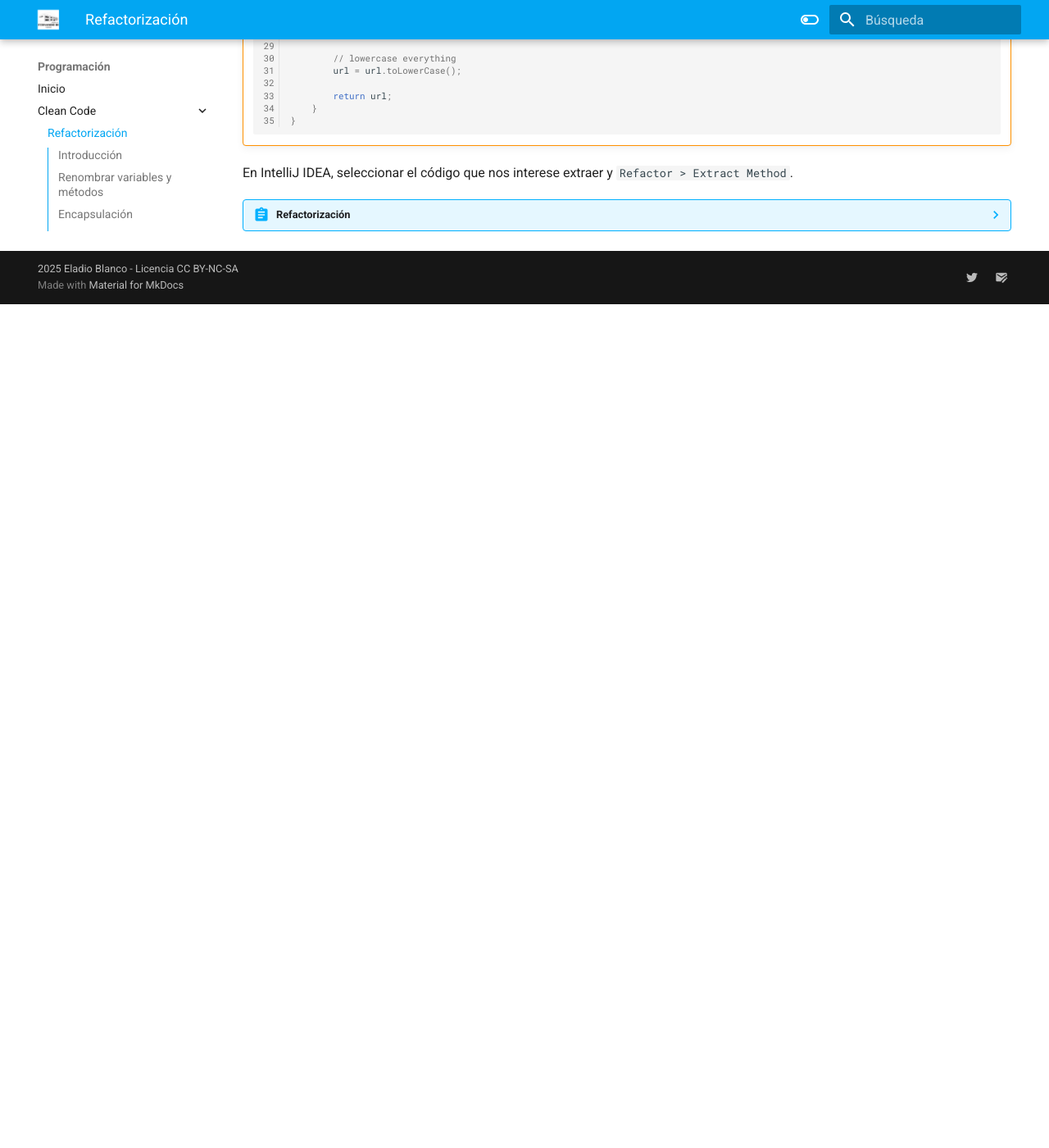
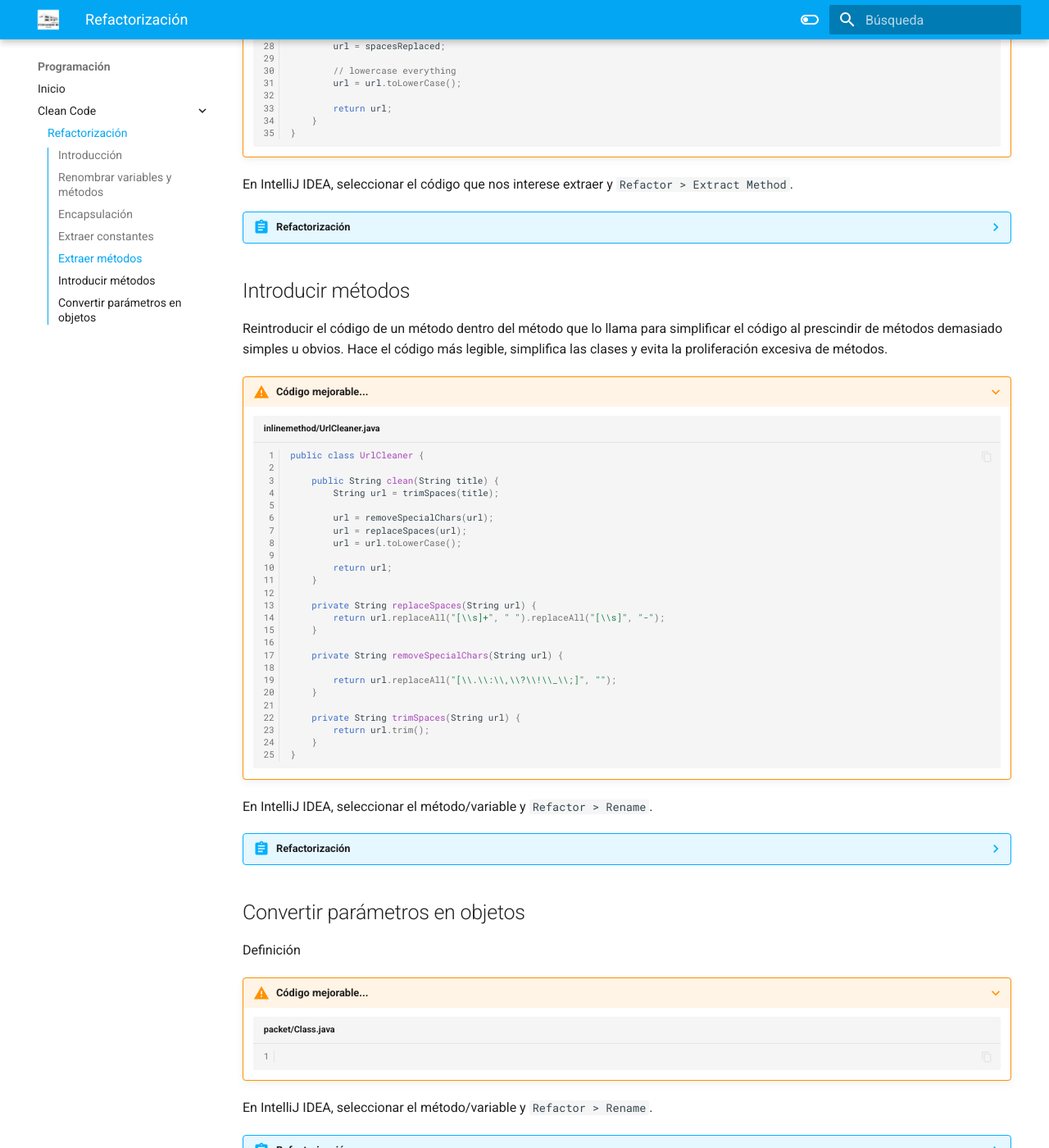
Before and after one commit to elblo/prog, an MkDocs documentation site: the page built from docs/cleancode/refactoring.md, in a window 1280 px wide and 1400 px high, scrolled down 2808 px. Shown: the whole window at 82% size. Built offline with MkDocs 1.6.1 and Material for MkDocs 9.7.7, drawn with Linux system fonts in a browser that asks for light colours; before the commit the page ends 3179 px from its top, so only the background shows below that; some of the changed text lies outside the part shown.

Commit message:
Introducir métodos

````diff
--- a/docs/cleancode/refactoring.md
+++ b/docs/cleancode/refactoring.md
@@ -13,16 +13,18 @@ A continuación se presentan diferentes técnicas para refactorizar código. En
 
 Cambiar nombres de variables y métodos por otros adecuados para su contexto aporta una mayor legibilidad del código y aclara su propósito.
 
-En el siguiente ejemplo no queda claro qué hace el método o qué almacenan las variables.
+???+ warning "Código mejorable..."
 
-``` java title="rename/Conversor.java"
-public class Conversor {
-	public float conv (float c) {
-		float x = c * 92678.27f;
-		return x;
-	   }
-}
-```
+    - No queda claro qué hace el método o qué almacenan las variables.
+
+    ``` java title="rename/Conversor.java"
+    public class Conversor {
+        public float conv (float c) {
+            float x = c * 92678.27f;
+            return x;
+        }
+    }
+    ```
 
 Todos los IDEs modernos tienen herramientas de refactorización que es conveniente saber utilizar para evitar despistes al realizar cambios manuales. En IntelliJ IDEA, seleccionar el método/variable y `Refactor > Rename`.
 
@@ -48,25 +50,27 @@ Todos los IDEs modernos tienen herramientas de refactorización que es convenien
 
 Ocultar propiedades y métodos que no se usen desde fuera haciéndolos privados mejora las operaciones de acceso sin exponer detalles internos de la propia clase.
 
-``` java title="encapsulate/Customer.java"
-public class Customer {
-	String name;
-	int id;
+???+ warning "Código mejorable..."
 
-	public Customer() {
-		init();
-	}
+    ``` java title="encapsulate/Customer.java"
+    public class Customer {
+        String name;
+        int id;
 
-	public void init() {
-		name = "Eugene Krabs";
-		id = 42;
-	}
+        public Customer() {
+            init();
+        }
 
-	public String toString() {
-		return id + ":" + name;
-	}
-}
-```
+        public void init() {
+            name = "Eugene Krabs";
+            id = 42;
+        }
+
+        public String toString() {
+            return id + ":" + name;
+        }
+    }
+    ```
 
 En IntelliJ IDEA, seleccionar la variable y `Refactor > Encapsulate Fields`.
 
@@ -106,25 +110,27 @@ En IntelliJ IDEA, seleccionar la variable y `Refactor > Encapsulate Fields`.
 
 Extraer valores literales a constantes para aclarar el propósito del valor, aumentar la legibilidad, facilitar su cambio o incluso facilitar el uso de valores complejos como PI.
 
-``` java title="magicnumbers/PasswordGenerator.java" hl_lines="6"
-public class PasswordGenerator {
-	private Random random = new Random();
-	private String characters = "abcdefghijkmnopqrstuvwxyz23456789";
+???+ warning "Código mejorable..."
 
-	public String generatePassword(int length) throws Exception {
-		if (length < 6 || length > 15) {
-			throw new Exception("Wrong password length: " + length);
-		} else {
-			String password = "";
+    ``` java title="magicnumbers/PasswordGenerator.java" hl_lines="6"
+    public class PasswordGenerator {
+        private Random random = new Random();
+        private String characters = "abcdefghijkmnopqrstuvwxyz23456789";
 
-			for (int i = 0; i < length; i++)
-				password += characters.charAt(random.nextInt(characters.length()));
+        public String generatePassword(int length) throws Exception {
+            if (length < 6 || length > 15) {
+                throw new Exception("Wrong password length: " + length);
+            } else {
+                String password = "";
 
-			return password;
-		}
-	}
-}
-```
+                for (int i = 0; i < length; i++)
+                    password += characters.charAt(random.nextInt(characters.length()));
+
+                return password;
+            }
+        }
+    }
+    ```
 
 En IntelliJ IDEA, seleccionar el valor literal y `Refactor > Introduce Constant`.
 
@@ -159,6 +165,7 @@ En IntelliJ IDEA, seleccionar el valor literal y `Refactor > Introduce Constant`
 Extraer el código de un método en tantos otros como sea necesario para que cada uno tenga un tamaño máximo de unas 5 líneas aumenta la legibilidad y reduce el código duplicado.
 
 ???+ warning "Código mejorable..."
+
     ``` java title="extractmethod/UrlNormalizer.java"
     public class UrlNormalizer {
 
@@ -201,7 +208,7 @@ En IntelliJ IDEA, seleccionar el código que nos interese extraer y `Refactor >
 
 ??? abstract "Refactorización"
 
-    - acciones
+    - Se extrae a métodos independientes cada fragmento de código que resuelva una pequeña tarea.
 
     ``` java title="extractmethod/refactored/UrlNormalizer.java"
     public class UrlNormalizer {
@@ -248,3 +255,74 @@ En IntelliJ IDEA, seleccionar el código que nos interese extraer y `Refactor >
         }
     }
     ```
+
+## Introducir métodos
+
+Reintroducir el código de un método dentro del método que lo llama para simplificar el código al prescindir de métodos demasiado simples u obvios. Hace el código más legible, simplifica las clases y evita la proliferación excesiva de métodos.
+
+???+ warning "Código mejorable..."
+
+    ``` java title="inlinemethod/UrlCleaner.java"
+    public class UrlCleaner {
+
+        public String clean(String title) {
+            String url = trimSpaces(title);
+
+            url = removeSpecialChars(url);
+            url = replaceSpaces(url);
+            url = url.toLowerCase();
+
+            return url;
+        }
+
+        private String replaceSpaces(String url) {
+            return url.replaceAll("[\\s]+", " ").replaceAll("[\\s]", "-");
+        }
+
+        private String removeSpecialChars(String url) {
+
+            return url.replaceAll("[\\.\\:\\,\\?\\!\\_\\;]", "");
+        }
+
+        private String trimSpaces(String url) {
+            return url.trim();
+        }
+    }
+    ```
+
+En IntelliJ IDEA, seleccionar el método/variable y `Refactor > Rename`.
+
+??? abstract "Refactorización"
+
+    - Se reducen todos los métodos a un único método gracias al uso de expresiones reguales.
+
+    ``` java title="inlinemethod/refactored/UrlCleaner.java"
+    public class UrlCleaner {
+        public String clean (String title) {
+            return title.trim()
+                        .replaceAll("[\\.\\:\\,\\?\\!\\_\\;]", "")  // Replaces special chars
+                        .replaceAll("[\\s]+"," ")                   // Replace duplicated spaces
+                        .replaceAll("[\\s]","-");                   // Replace spaces with hyphen
+        }
+    }
+    ```
+
+## Convertir parámetros en objetos
+
+Definición
+
+???+ warning "Código mejorable..."
+
+    ``` java title="packet/Class.java"
+
+    ```
+
+En IntelliJ IDEA, seleccionar el método/variable y `Refactor > Rename`.
+
+??? abstract "Refactorización"
+
+    - acciones
+
+    ``` java title="packet/refactored/Class.java"
+
+    ```
````
